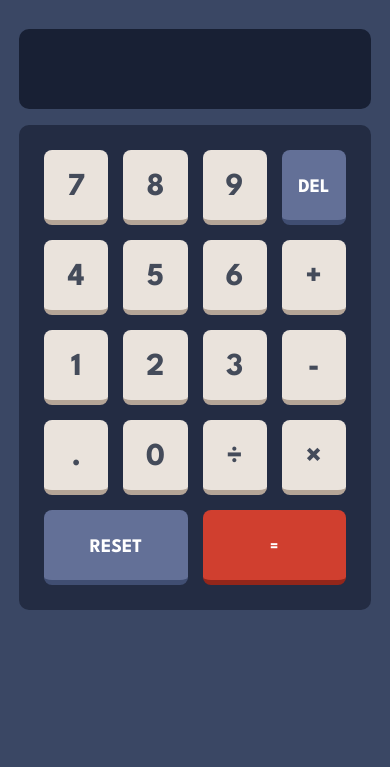
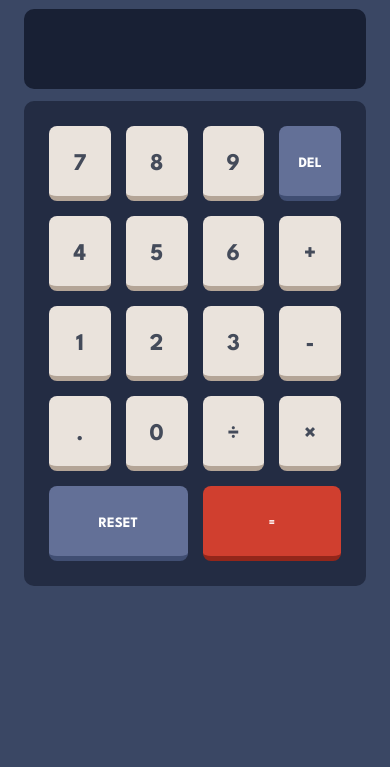
Before and after one commit to jesusleonel10/Calculator-App, a plain HTML site: page index.html in a window 390 px wide. Shown: the part 77-844 px from the top of the page. Drawn offline with Linux system fonts and the light colour scheme.

Commit message:
fix mobile desing

```diff
--- a/css/style.css
+++ b/css/style.css
@@ -9,7 +9,7 @@ html, body {
     font-family: var(--font);
     user-select: none;
     transition: all .2s ease;
-    font-size: 16px;
+    font-size: 12px;
     height: 100vh;
 }
 
@@ -30,7 +30,7 @@ main {
     max-width: 38rem;
     min-width: 20rem;
     margin: 0 auto;
-    padding: 0 1.2rem;
+    padding: 0 2rem;
 }
 
 /* Header */
```
